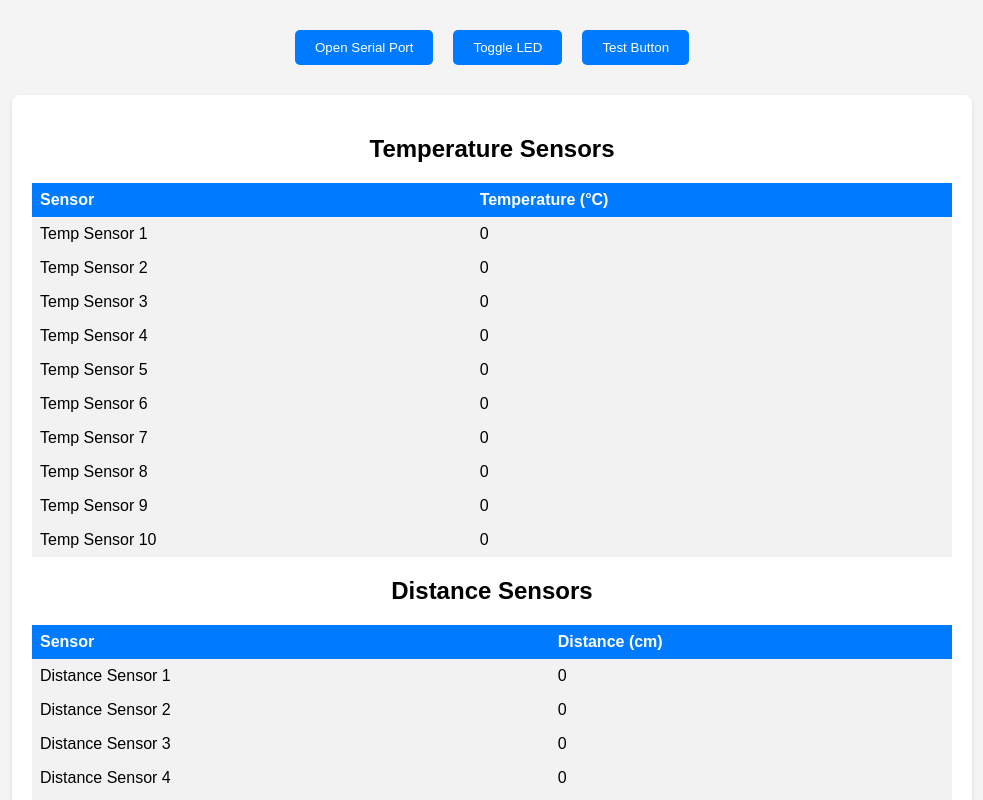
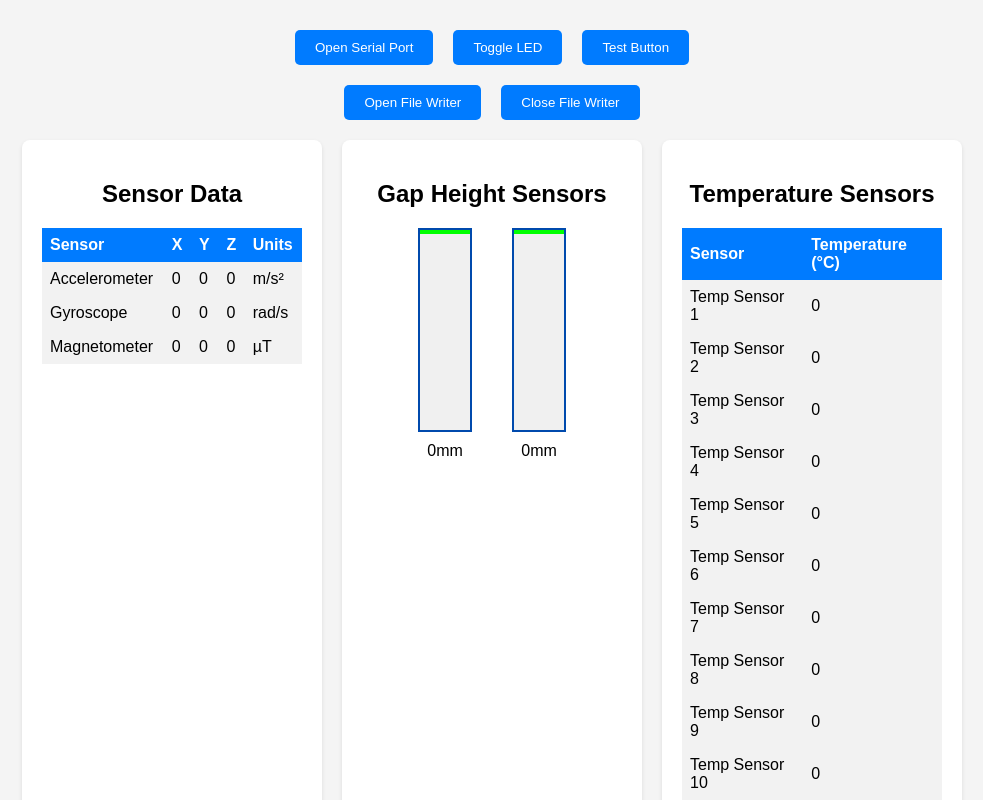
Before and after one commit to nikhilsaravanan/GUI-Docker-Test, a React (Create React App) app in the folder guad-gui/: page / in a window 1280 px wide. Shown: the top 800 px of the page, without its empty margins (148-1131 px from the left). Built offline with nearby package versions, Linux system fonts and the light colour scheme.

Commit message:
Lev Rig Ready + data logging
bar graph implemented and new filewriter component

```diff
--- a/guad-gui/src/App.css
+++ b/guad-gui/src/App.css
@@ -1,4 +1,3 @@
-/* Base settings */
 body,
 html {
   margin: 0;
@@ -61,36 +60,68 @@ tr:nth-child(even) {
 .sensor-data-section {
   background-color: #ffffff;
   padding: 20px;
-  margin-top: 20px;
+  margin: 10px;
   border-radius: 8px;
   box-shadow: 0 2px 4px rgba(0, 0, 0, 0.1);
+  flex: 1;
 }
 
-/* Styling for the LED indicators - Optional */
-.led-indicator {
-  height: 24px;
-  width: 24px;
-  border-radius: 50%;
-  display: inline-block;
-  margin-right: 5px;
+.sensors-container {
+  display: flex;
+  flex-wrap: wrap;
+  justify-content: center;
+  align-items: stretch;
 }
 
-.led-green {
-  background-color: #4CAF50;
+.gapHeightBarContainer {
+  display: flex;
+  flex-direction: column;
+  align-items: center;
+  justify-content: flex-end;
+  height: 200px;
+  width: 50px;
+  border: 2px solid #004aad;
+  position: relative;
+  margin: 0 20px;
+  /* Increase margin to make room for labels */
+  background-color: #f0f0f0;
 }
 
-.led-red {
-  background-color: #F44336;
+.labelSide {
+  position: absolute;
+  writing-mode: vertical-lr;
+  /* Orient the text vertically */
+  transform: rotate(180deg);
+  /* Optional: Rotate text for readability */
+  left: -30px;
+  /* Adjust based on the exact positioning you desire */
+  top: 50%;
+  transform: translate(-50%, -50%);
 }
 
-.led-yellow {
-  background-color: #FFEB3B;
+.valueIndicator {
+  margin-top: 10px;
 }
 
-.led-blue {
-  background-color: #2196F3;
+.barsContainer {
+  display: flex;
+  align-items: center;
+  justify-content: center;
 }
 
-.led-off {
-  background-color: #757575;
+.movingBar {
+  width: 100%;
+  /* Full width to fill the container */
+  height: 4px;
+  /* Thickness of the moving bar */
+  background-color: #6495ED;
+  /* Color of the moving bar */
+  position: absolute;
 }
+
+/* Responsive adjustments */
+@media (max-width: 768px) {
+  .sensors-container {
+    flex-direction: column;
+  }
+}
--- a/guad-gui/src/App.js
+++ b/guad-gui/src/App.js
@@ -1,10 +1,14 @@
 import React, { useState, useEffect, useReducer, useCallback } from 'react';
-import SemiCircleProgressBar from "react-progressbar-semicircle";
+import FileWriter from './components/FileWriter';
 import './App.css';
 
 const initialState = {
   tempSensors: Array(10).fill(0),
   distanceSensors: Array(10).fill(0),
+  accelerometer: { x: 0, y: 0, z: 0 },
+  magnetometer: { x: 0, y: 0, z: 0 },
+  gyroscope: { x: 0, y: 0, z: 0 },
+  gapHeightSensors: Array(2).fill(0),
 };
 
 const sensorReducer = (state, action) => {
@@ -13,6 +17,14 @@ const sensorReducer = (state, action) => {
       return { ...state, tempSensors: action.payload };
     case 'UPDATE_DISTANCE_SENSORS':
       return { ...state, distanceSensors: action.payload };
+    case 'UPDATE_ACCELEROMETER':
+      return { ...state, accelerometer: action.payload };
+    case 'UPDATE_MAGNETOMETER':
+      return { ...state, magnetometer: action.payload };
+    case 'UPDATE_GYROSCOPE':
+      return { ...state, gyroscope: action.payload };
+    case 'UPDATE_GAP_HEIGHT_SENSORS':
+      return { ...state, gapHeightSensors: action.payload };
     default:
       return state;
   }
@@ -34,10 +46,30 @@ function App() {
     dispatch({ type: 'UPDATE_DISTANCE_SENSORS', payload: values });
   };
 
+  const processAccelerometerData = (values) => {
+    dispatch({ type: 'UPDATE_ACCELEROMETER', payload: { x: values[0], y: values[1], z: values[2] } });
+  };
+
+  const processMagnetometerData = (values) => {
+    dispatch({ type: 'UPDATE_MAGNETOMETER', payload: { x: values[0], y: values[1], z: values[2] } });
+  };
+
+  const processGyroscopeData = (values) => {
+    dispatch({ type: 'UPDATE_GYROSCOPE', payload: { x: values[0], y: values[1], z: values[2] } });
+  };
+
+  const processGapHeightData = (values) => {
+    dispatch({ type: 'UPDATE_GAP_HEIGHT_SENSORS', payload: values });
+  };
+
   // Map packet identifiers to their processing functions
   const packetHandlers = {
     "Temp Sensors": processTempSensorsData,
     "Distance": processDistanceData,
+    "Accelerometer": processAccelerometerData,
+    "Magnetometer": processMagnetometerData,
+    "Gyroscope": processGyroscopeData,
+    "Gap Height": processGapHeightData,
     // Future packet types and their handler functions will be added here
   };
 
@@ -174,12 +206,78 @@ function App() {
   }, [port]);
 
   return (
-    // Inside your App component's return statement:
     <div className="App">
       <div className="container">
         <button onClick={openSerialPort}>Open Serial Port</button>
         <button onClick={toggleLED}>Toggle LED</button>
         <button onClick={() => console.log('Test button clicked')}>Test Button</button>
+        <FileWriter data={displayedData} />
+
+        <div className="sensors-container">
+          <div className="sensor-data-section">
+            {/* Sensor Data for Accelerometer, Gyroscope, and Magnetometer */}
+            <h2>Sensor Data</h2>
+            <table>
+              <thead>
+                <tr>
+                  <th>Sensor</th>
+                  <th>X</th>
+                  <th>Y</th>
+                  <th>Z</th>
+                  <th>Units</th>
+                </tr>
+              </thead>
+              <tbody>
+              <tr>
+                <td>Accelerometer</td>
+                <td>{displayedData.accelerometer.x}</td>
+                <td>{displayedData.accelerometer.y}</td>
+                <td>{displayedData.accelerometer.z}</td>
+                <td>m/s²</td>
+              </tr>
+              <tr>
+                <td>Gyroscope</td>
+                <td>{displayedData.gyroscope.x}</td>
+                <td>{displayedData.gyroscope.y}</td>
+                <td>{displayedData.gyroscope.z}</td>
+                <td>rad/s</td>
+              </tr>
+              {/* Optionally, add Magnetometer data in similar fashion if needed */}
+              <tr>
+                <td>Magnetometer</td>
+                <td>{displayedData.magnetometer.x}</td>
+                <td>{displayedData.magnetometer.y}</td>
+                <td>{displayedData.magnetometer.z}</td>
+                <td>µT</td>
+              </tr>
+              </tbody>
+            </table>
+          </div>
+
+          <div className="sensor-data-section">
+            <h2>Gap Height Sensors</h2>
+            <div className="barsContainer">
+              {displayedData.gapHeightSensors.map((gapHeight, index) => (
+                <div key={`gapHeight-${index}`}>
+                  <div className="labelSide">20mm</div>
+                  <div className="gapHeightBarContainer">
+                    {/* Invert the moving bar's position logic */}
+                    <div
+                      className="movingBar"
+                      style={{
+                        top: `${((gapHeight / 20)) * 100}%`, // Invert movement
+                        transition: 'top 0.3s ease', // Smooth transition for the movement
+                        backgroundColor: gapHeight < 8 ? '#00FF00' :  // Green for 0-7
+                           gapHeight < 13 ? '#FFFF00' : // Yellow for 8-12
+                           '#FF0000' // Red for 13-20
+                      }}
+                    ></div>
+                  </div>
+                  <div className="valueIndicator">{gapHeight}mm</div>
+                </div>
+              ))}
+            </div>
+          </div>
 
           <div className="sensor-data-section">
             <h2>Temperature Sensors</h2>
@@ -199,7 +297,9 @@ function App() {
                 ))}
               </tbody>
             </table>
+          </div>
 
+          <div className="sensor-data-section">
             <h2>Distance Sensors</h2>
             <table>
               <thead>
@@ -220,9 +320,7 @@ function App() {
           </div>
         </div>
       </div>
-
-
-  );
-}
+    </div>
+);}
 
   export default App;
--- /dev/null
+++ b/guad-gui/src/components/FileWriter.js
@@ -0,0 +1,53 @@
+// FileWriter.js
+import React, { useState, useEffect } from 'react';
+
+const FileWriter = ({ data }) => {
+  const [fileWriter, setFileWriter] = useState(null);
+
+  const openFileWriter = async () => {
+    try {
+      const handle = await window.showSaveFilePicker();
+      const writable = await handle.createWritable();
+      setFileWriter(writable);
+    } catch (error) {
+      console.error('Error accessing file system:', error);
+    }
+  };
+
+  const writeDataToFile = async () => {
+    if (!fileWriter || !data) return; // Exit if fileWriter or data is not available
+
+    try {
+      // Convert data to a Blob object
+      const blob = new Blob([JSON.stringify(data)], { type: 'text/plain' });
+
+      // Write the Blob to the file
+      await fileWriter.write(blob);
+
+      console.log('Data written to file successfully');
+    } catch (error) {
+      console.error('Error writing to file:', error);
+    }
+  };
+
+  useEffect(() => {
+    writeDataToFile(); // Call writeDataToFile whenever there's new data or fileWriter changes
+  }, [data, fileWriter]);
+
+  const closeFileWriter = () => {
+    if (fileWriter) {
+      fileWriter.close(); // Close the file writer
+      console.log('FileWriter closed');
+      setFileWriter(null); // Reset fileWriter state
+    }
+  };
+
+  return (
+    <div>
+      <button onClick={openFileWriter}>Open File Writer</button>
+      <button onClick={closeFileWriter}>Close File Writer</button>
+    </div>
+  );
+};
+
+export default FileWriter;
```
Lines whose indentation alone changed are shown as unchanged.
